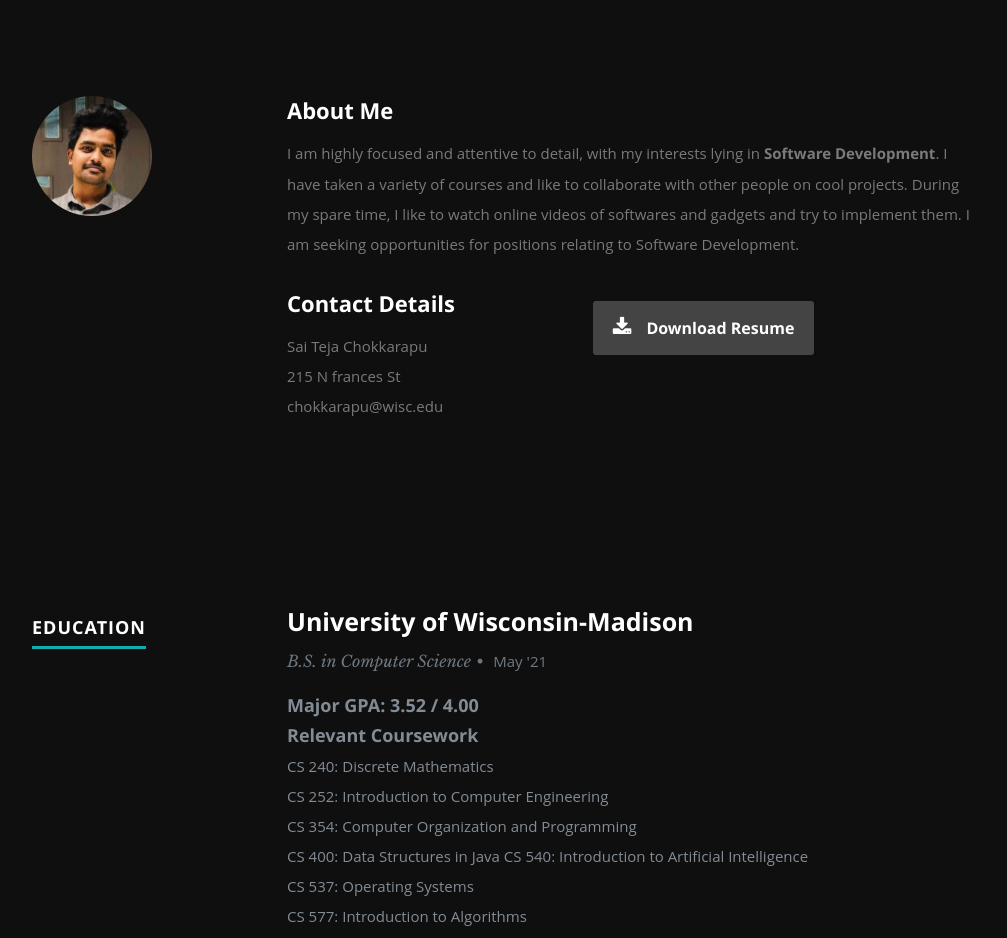
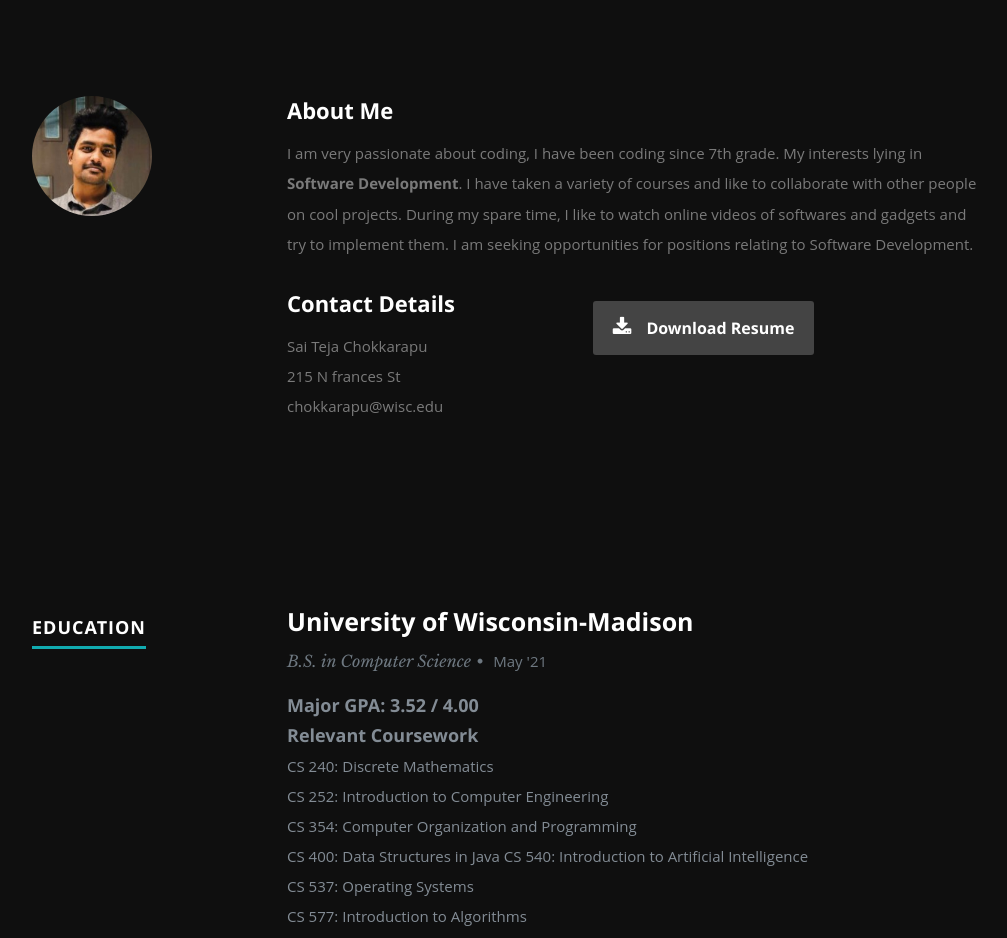
Before and after one commit to withteja/Resume, a plain HTML site: page index.html in a window 1280 px wide. Shown: the part 800-1738 px from the top of the page, without its empty margins (118-1125 px from the left). Drawn offline with nearby package versions, Linux system fonts and the light colour scheme.

Commit message:
update resume

```diff
--- a/index.html
+++ b/index.html
@@ -92,7 +92,7 @@
             </div>
             <div class="nine columns main-col">
                 <h2>About Me</h2>
-                <p>I am highly focused and attentive to detail, with my interests lying in <b>Software Development</b>. I have taken a variety of courses and like to collaborate with other people on cool projects. During my spare time, I like to watch online videos of  softwares and gadgets and try to implement them. I am seeking opportunities for positions relating to Software Development.
+                <p>I am very passionate about coding, I have been coding since 7th grade. My interests lying in <b>Software Development</b>. I have taken a variety of courses and like to collaborate with other people on cool projects. During my spare time, I like to watch online videos of softwares and gadgets and try to implement them. I am seeking opportunities for positions relating to Software Development.
                 </p>
                 <div class="row">
                     <div class="columns contact-details">
```
